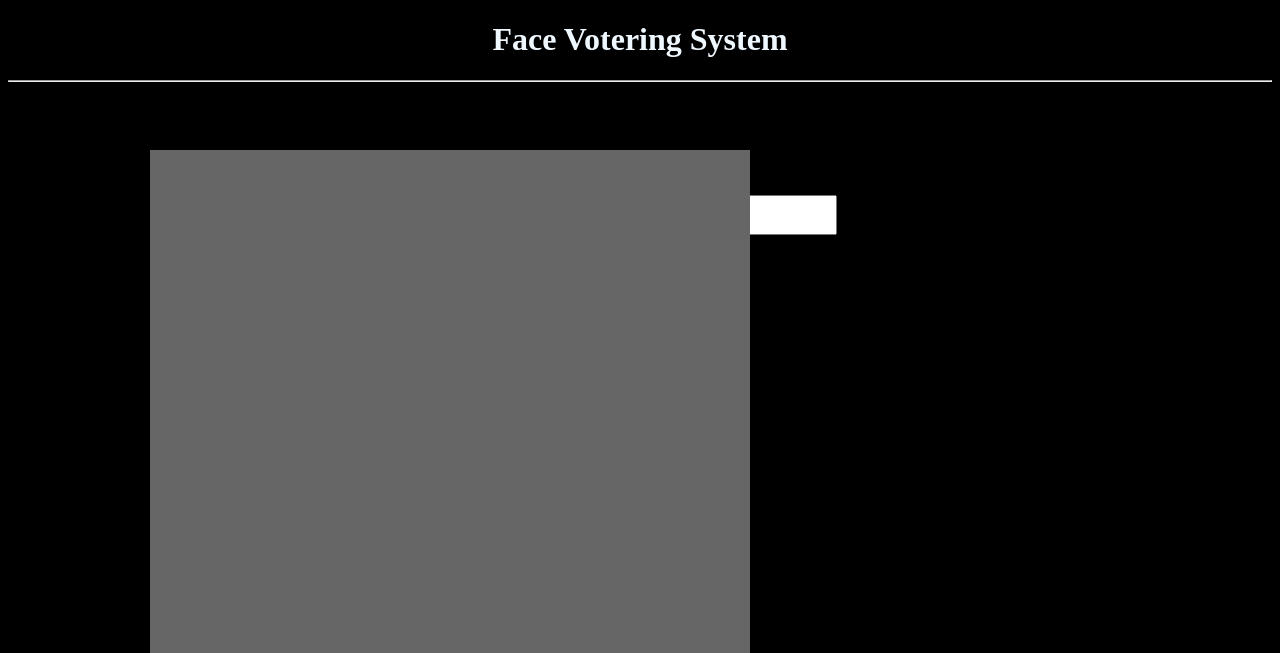
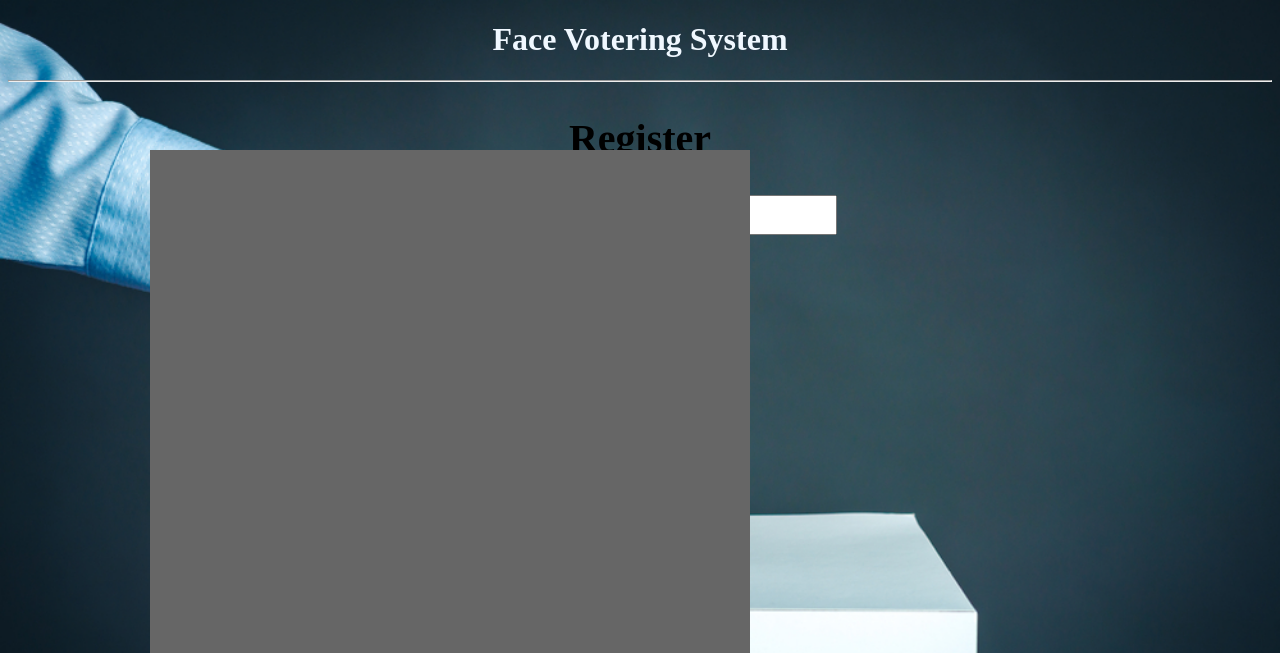
Before and after one commit to locker55198/facevote, a Flask app: template templates/register.html in a window 1280 px wide. Shown: the top 653 px of the page. Run offline with Flask 2, Linux system fonts and the light colour scheme; the template is opened without the code that fills it, so the values that code supplies are empty.

Commit message:
Update register.html

```diff
--- a/templates/register.html
+++ b/templates/register.html
@@ -79,9 +79,11 @@
         </script>
 
         <style>
-            body {
-                background-color: #000; /* 设置背景颜色为黑色 */
-            }
-        </style>
+        body {
+            background-image: url('{{ url_for('static', filename='images/vote.jpg') }}');
+            background-size: cover;
+            background-repeat: no-repeat;
+        }
+    </style>
     </body>
 </html>
```
